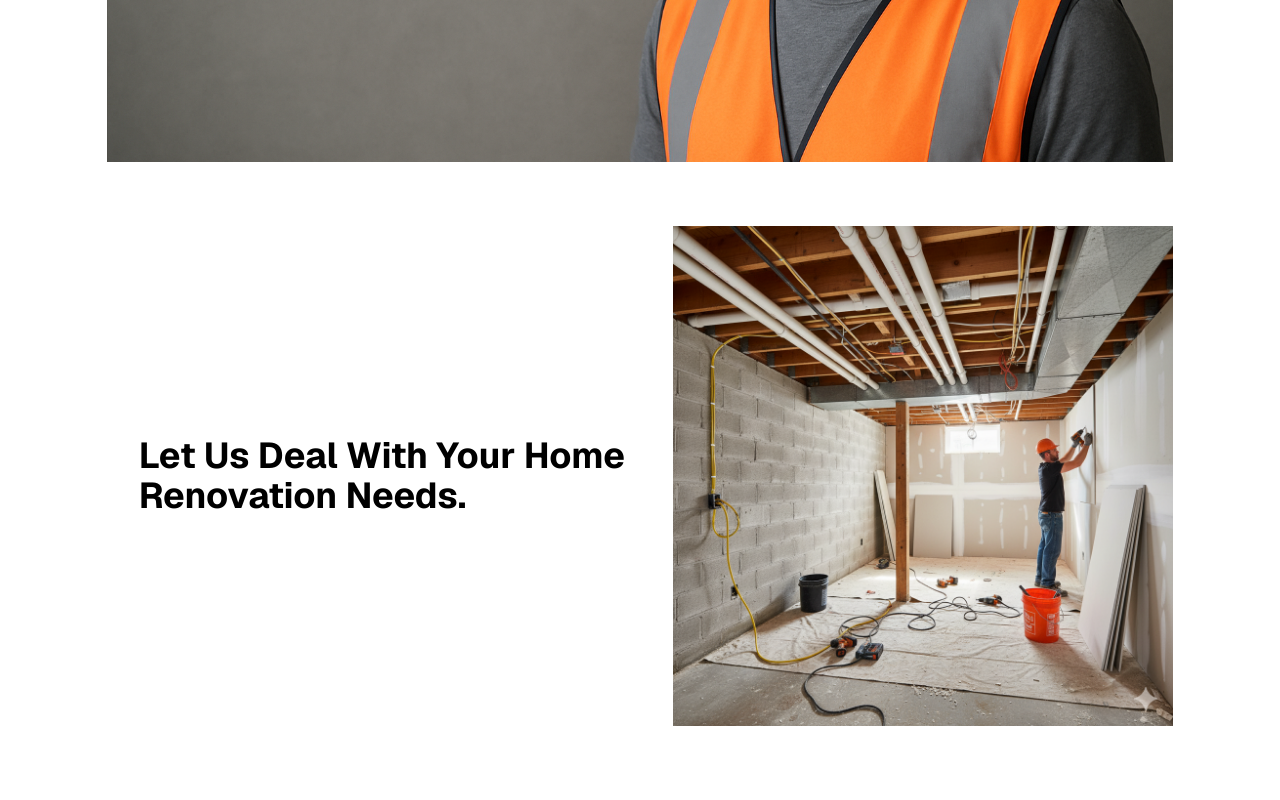
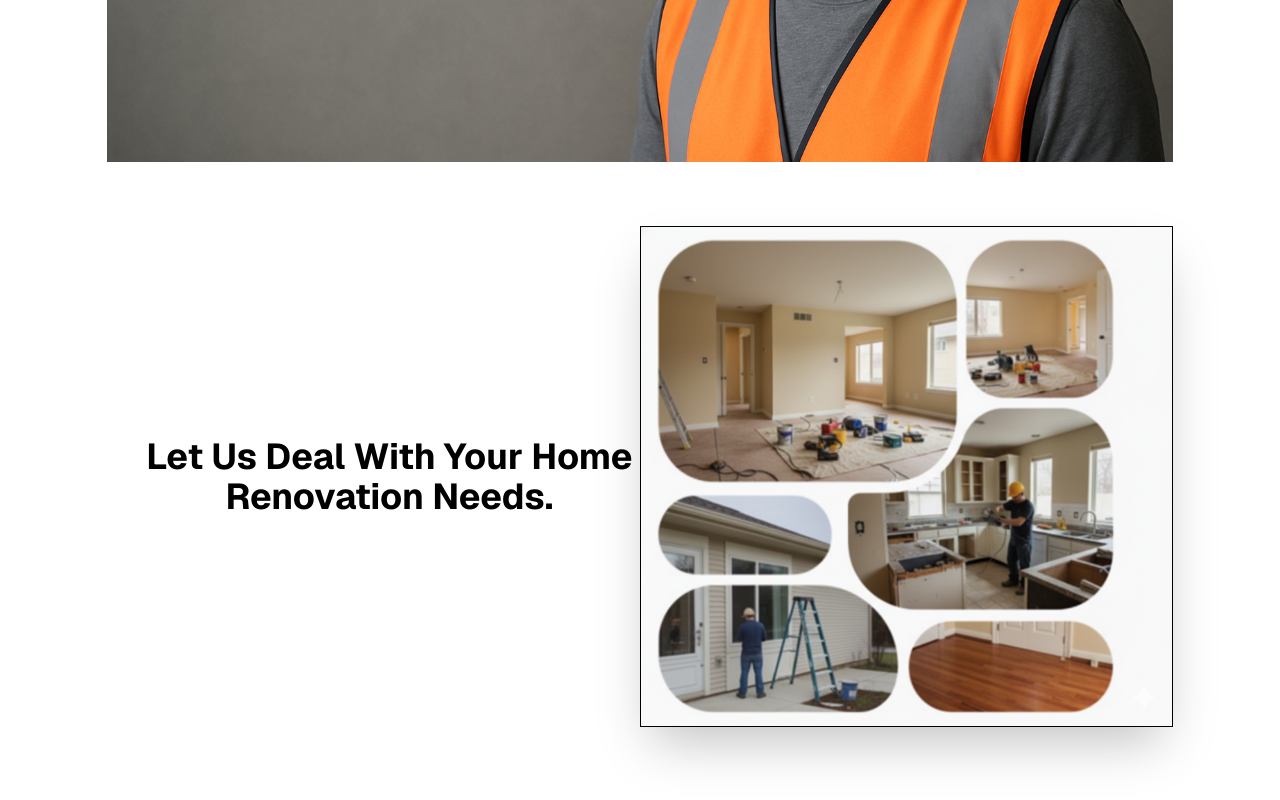
Before and after one commit to Pmacdon15/contractor-chris, a Next.js app: page / in a window 1280 px wide. Shown: the part 594-1394 px from the top of the page. Built offline with nearby package versions, Linux system fonts and the light colour scheme.

Commit message:
css updates

```diff
--- a/src/app/globals.css
+++ b/src/app/globals.css
@@ -54,13 +54,13 @@
 	--primary: oklch(28.306% 0.00292 16.724);
 	--primary-foreground: oklch(0.985 0 0);
 	--secondary: oklch(0.97 0 0);
-	--secondary-foreground: oklch(27.79% 0.00146 16.053);
+	--secondary-foreground: oklch(62.512% 0.00237 15.573);
 	--muted: oklch(0.97 0 0);
-	--muted-foreground: oklch(0.556 0 0);
+	--muted-foreground: oklch(70.021% 0.00581 16.543);
 	--accent: oklch(55.208% 0.00006 271.152);
 	--accent-foreground: oklch(92.587% 0.14931 109.834);
 	--destructive: oklch(0.577 0.245 27.325);
-	--border: oklch(0.922 0 0);
+	--border: oklch(0% 0 0);
 	--input: oklch(0.922 0 0);
 	--ring: oklch(0.708 0 0);
 	--chart-1: oklch(0.646 0.222 41.116);
--- a/src/app/page.tsx
+++ b/src/app/page.tsx
@@ -1,32 +1,16 @@
-import Image from 'next/image'
+import { ContentSectionOne } from '@/components/content-sections/content-section-one'
 import Hero from '@/components/hero/hero'
 
 export default function Home() {
 	return (
 		<div className="flex flex-col gap-16 w-full items-center">
 			<Hero />
-			<ContentSection />
+			<ContentSectionOne />
+			<ContentSectionTwo />
 		</div>
 	)
 }
 
-function ContentSection() {
-	return (
-		<div className="grid grid-cols-2 w-full md:w-5/6">
-			<div className="flex justify-center items-center">
-				<h1 className="text-black ml-2 md:ml-8 text-lg md:text-4xl font-bold ">
-					Let Us Deal With Your Home Renovation Needs.
-				</h1>
-			</div>
-			<div className="w-full justify-end flex ">
-				<Image
-					alt={'Reno Image'}
-					className='className="w-[200px] h-[200px] sm:w-[300px] sm:h-[300px] md:w-[400px] md:h-[400px] lg:w-[500px] lg:h-[500px] bg-blue-200 p-2"'
-					height={600}
-					src={'/reno.png'}
-					width={600}
-				/>
-			</div>
-		</div>
-	)
+function ContentSectionTwo() {
+	return <div className="w-full bg-secondary-foreground"></div>
 }
--- /dev/null
+++ b/src/components/content-sections/content-section-one.tsx
@@ -0,0 +1,21 @@
+import Image from 'next/image'
+export function ContentSectionOne() {
+	return (
+		<div className="sm:grid sm:grid-cols-2 flex flex-col w-full md:w-5/6">
+			<div className="flex justify-center items-center">
+				<h1 className="text-black ml-2 md:ml-8 text-4xl font-bold text-center">
+					Let Us Deal With Your Home Renovation Needs.
+				</h1>
+			</div>
+			<div className="w-full justify-end flex">
+				<Image
+					alt={'Reno Image'}
+					className=' border shadow-2xl'
+					height={600}
+					src={'/reno1.png'}
+					width={600}
+				/>
+			</div>
+		</div>
+	)
+}
```
Also changed, not shown: public/reno1.png (added), 1 other file (tests, documents, lock files or other folders).
